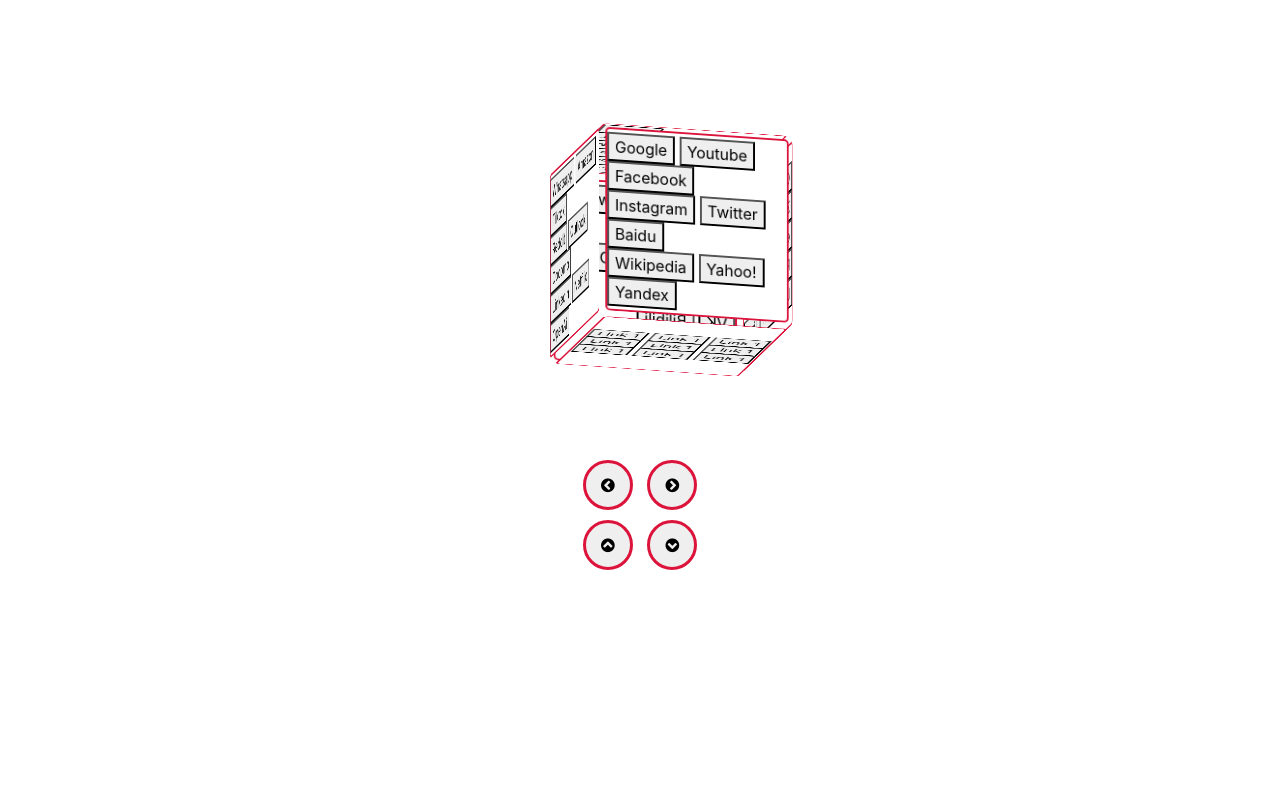
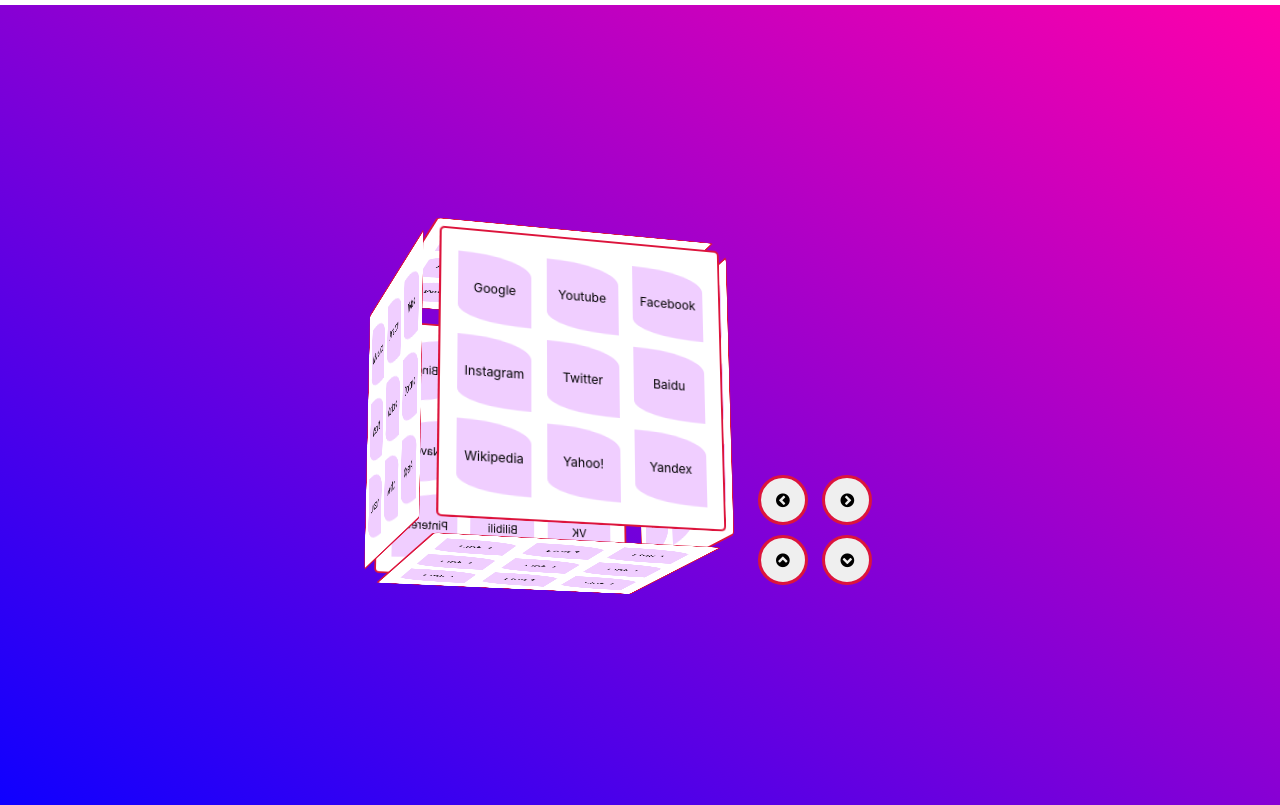
Before and after one commit to amoldhumal95/csscube, a plain HTML site: page index.html in a window 1280 px wide. Shown: the part 51-856 px from the top of the page. Before the commit the page ends 800 px from the top, so only its background shows below. Drawn offline with nearby package versions, Linux system fonts and the light colour scheme.

Commit message:
Update styles.css

```diff
--- a/styles.css
+++ b/styles.css
@@ -1,38 +1,34 @@
-body {
+.body {
+    background-image: linear-gradient(to bottom left, #ff00aa, #0f00ff);
+    display: flex;
+    justify-content: center;
+    align-items: center;
+    height: 100vh;
+    margin: 0;
+  }
 
-    background-color: black;
+  .cube-container {
+    perspective: 1920px;
   }
 
   .cube {
-    width: 200px;
-    height: 200px;
-    top: 150px;
-    left : 260px;
-    display: flexbox;
+    width: 250px;
+    height: 250px;
     position: relative;
     transform-style: preserve-3d;
     transform: rotateX(15deg) rotateY(15deg);
     transition: transform 0.5s ease;
-    transform-style: preserve-3d;
   }
 
-  .cube > div{
-    width:190px;
-    height:190px;
-    position:absolute;
-    border-radius:5px;
-    transition:transform 2s;
+  .cube > div {
+    width: 110%;
+    height: 110%;
+    position: absolute;
+    border-radius: 5px;
   }
 
-    .cube > div >a{
-        color: crimson;
-        font-size: 25px;
-    }
-
+  /* Adjust dimensions for cube faces */
   .face {
-    position: absolute;
-    width: 200px auto;
-    height: 200px auto;
     display: flex;
     justify-content: center;
     align-items: center;
@@ -40,15 +36,33 @@ body {
     background-color: rgba(255, 255, 255, 1);
   }
 
-  .front {transform: translateZ(100px); transition: 1s ease; }
-  .back { transform: rotateY(180deg) translateZ(100px); transition: 1s ease;}
-  .left { transform: rotateY(-90deg) translateZ(100px);transition: 1s ease; }
-  .right { transform: rotateY(90deg) translateZ(100px);transition: 1s ease; }
-  .top { transform: rotateX(90deg) translateZ(100px); transition: 1s ease;}
-  .bottom { transform: rotateX(-90deg) translateZ(100px); transition: 1s ease;}
+  .front { transform: translateZ(150px); }
+  .back { transform: rotateY(180deg) translateZ(150px); }
+  .left { transform: rotateY(-90deg) translateZ(150px); }
+  .right { transform: rotateY(90deg) translateZ(150px); }
+  .top { transform: rotateX(90deg) translateZ(150px); }
+  .bottom { transform: rotateX(-90deg) translateZ(150px); }
+
+.facegrid{
+      color:red;
+      justify-content: center;
+      display: grid;
+     }
+
+.facegrid  button{
+      margin: 5px;
+      height: 70px;
+      width: 70px;
+      border: none;
+      background-color: rgba(204, 93, 255, 0.3);
+      border-radius:0% 100% 0% 100% / 74% 30% 70% 26% ;
+
+      font-size: 12px;
+     }
 
   .navigation {
       margin-top: 250px;
+      margin-left: 100px;
       justify-content: center;
       display: grid;
     }
@@ -59,26 +73,5 @@ body {
       margin: 5px;
       border:3px solid crimson;
       border-radius:50px;
+      cursor: grab;
     }
-
-
-  @media screen and (min-width: 420px) {
-    .cube {
-        top: 150px;
-        left : 35%;
-      }
- }
-
-  @media screen and (min-width: 720px) {
-    .cube {
-        top: 150px;
-        left : 45%;
-      }
- }
-
- @media screen and (min-width: 1080px) {
-    .cube {
-        top: 150px;
-        left : 45%;
-      }
- }
```
Lines whose indentation alone changed are shown as unchanged.
